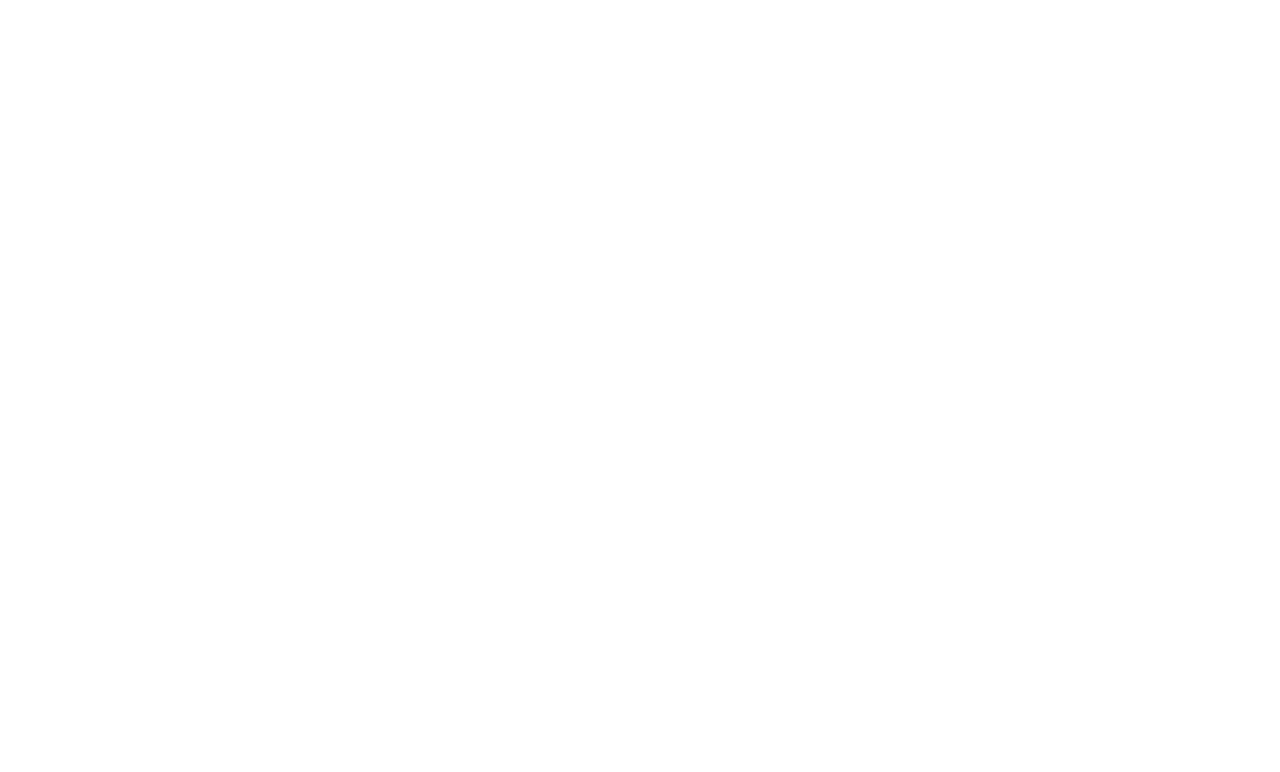
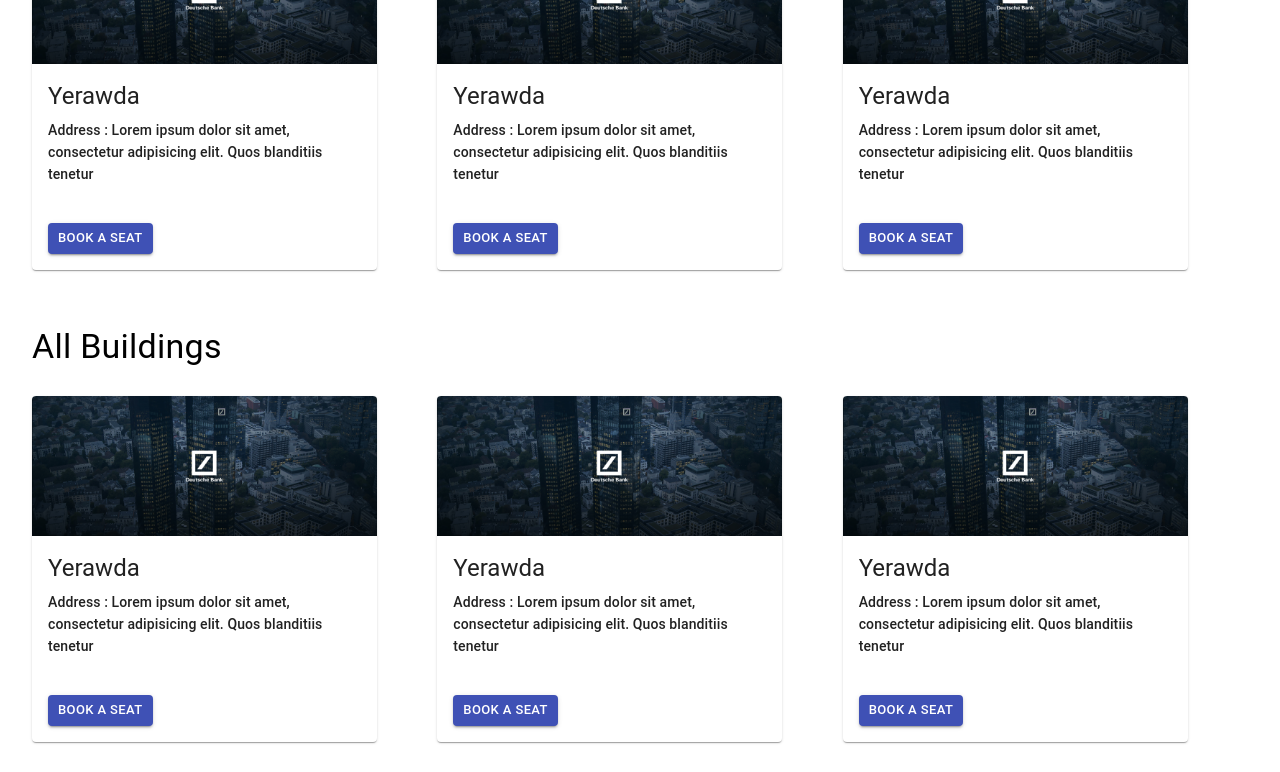
Before and after one commit to kesh-19/social-desking-frontend, a React (Create React App) app: page /index in a window 1280 px wide. Shown: the part 620-1392 px from the top of the page. Before the commit the page ends 800 px from the top, so only its background shows below. Built offline with nearby package versions, Linux system fonts and the light colour scheme.

Commit message:
Added office list

```diff
--- a/src/components/CreateBooking.js
+++ b/src/components/CreateBooking.js
@@ -1,9 +1,100 @@
+import React from 'react';
+import { makeStyles } from '@material-ui/core/styles';
+import Grid from '@material-ui/core/Grid';
+import OfficeCard from './OfficeCard';
+import { Typography } from '@material-ui/core';
+
+const useStyles = makeStyles((theme) => ({
+    root: {
+        flexGrow: 1,
+    },
+}));
+
+
 const CreateBooking = () => {
+    const classes = useStyles();
+
+    const dummyOfficeList = [
+        {
+            id: 1,
+            buildingName: "Yerawda",
+            address: "Lorem ipsum dolor sit amet, consectetur adipisicing elit. Quos blanditiis tenetur",
+        },
+        {
+            id: 2,
+            buildingName: "Yerawda",
+            address: "Lorem ipsum dolor sit amet, consectetur adipisicing elit. Quos blanditiis tenetur",
+        },
+        {
+            id: 3,
+            buildingName: "Yerawda",
+            address: "Lorem ipsum dolor sit amet, consectetur adipisicing elit. Quos blanditiis tenetur",
+        },
+        {
+            id: 4,
+            buildingName: "Yerawda",
+            address: "Lorem ipsum dolor sit amet, consectetur adipisicing elit. Quos blanditiis tenetur",
+        },
+        {
+            id: 5,
+            buildingName: "Yerawda",
+            address: "Lorem ipsum dolor sit amet, consectetur adipisicing elit. Quos blanditiis tenetur",
+        },
+        {
+            id: 6,
+            buildingName: "Yerawda",
+            address: "Lorem ipsum dolor sit amet, consectetur adipisicing elit. Quos blanditiis tenetur",
+        },
+    ];
+
     return (
-        <div>
-            Create Booking
-        </div>
-     );
+        <>
+            <Typography variant="h4" gutterBottom>
+                Recommended
+            </Typography>
+            <div className={classes.root}>
+                <Grid
+                    container
+                    justifyContent="flex-start"
+                    alignItems="center">
+
+                    {
+                        dummyOfficeList.map((item) => (
+                            <Grid item xs={12} sm={4} md={4}>
+                                <OfficeCard
+                                    buildingName={item.buildingName}
+                                    address={item.address}
+                                />
+                            </Grid>
+                        ))
+                    }
+
+                </Grid>
+            </div>
+            <br />
+            <br />
+            <Typography variant="h4" gutterBottom>
+                All Buildings
+            </Typography>
+            <div className={classes.root}>
+                <Grid
+                    container
+                    justifyContent="flex-start"
+                    alignItems="center">
+                    {
+                        dummyOfficeList.map((item) => (
+                            <Grid item xs={12} sm={4} md={4}>
+                                <OfficeCard
+                                    buildingName={item.buildingName}
+                                    address={item.address}
+                                />
+                            </Grid>
+                        ))
+                    }
+                </Grid>
+            </div>
+        </>
+    );
 }
 
 export default CreateBooking;
--- /dev/null
+++ b/src/components/OfficeCard.js
@@ -0,0 +1,50 @@
+
+import React from 'react';
+import { makeStyles } from '@material-ui/core/styles';
+import Card from '@material-ui/core/Card';
+import { Button, CardActions, CardContent, CardMedia, Typography } from '@material-ui/core';
+import bg from '../images/DB2.jpg';
+
+const useStyles = makeStyles((theme) => ({
+    root: {
+        maxWidth: 345,
+        textAlign: "left",
+        margin: "1em 0",
+    },
+    media: {
+        height: 140,
+    },
+    content: {
+        padding: "0.5em",
+    }
+}));
+
+const OfficeCard = ({buildingName, address}) => {
+
+    const classes = useStyles();
+
+    return (
+        <Card className={classes.root}>
+            <CardMedia
+                className={classes.media}
+                image={bg}
+                title="office"
+            />
+            <CardContent>
+                <Typography variant="h5" gutterBottom>
+                    {buildingName}
+                </Typography>
+                <Typography variant="subtitle2" gutterBottom>
+                    Address : {address}
+                </Typography>
+            </CardContent>
+            <CardActions style={{ padding: "1em" }}>
+                <Button variant="contained" size="small" color="primary">
+                    Book a Seat
+                </Button>
+            </CardActions>
+        </Card>
+    )
+}
+
+export default OfficeCard;
```
